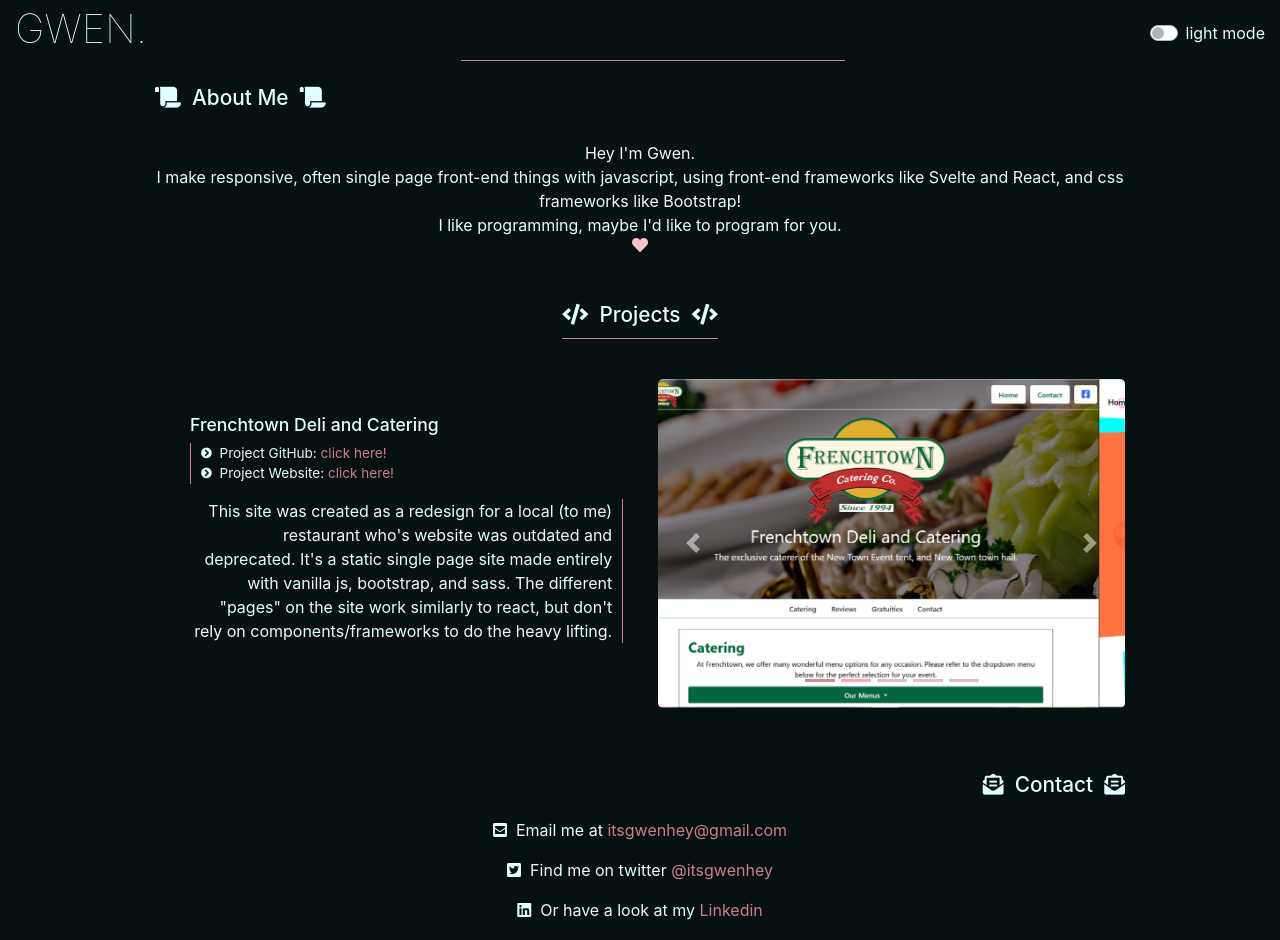
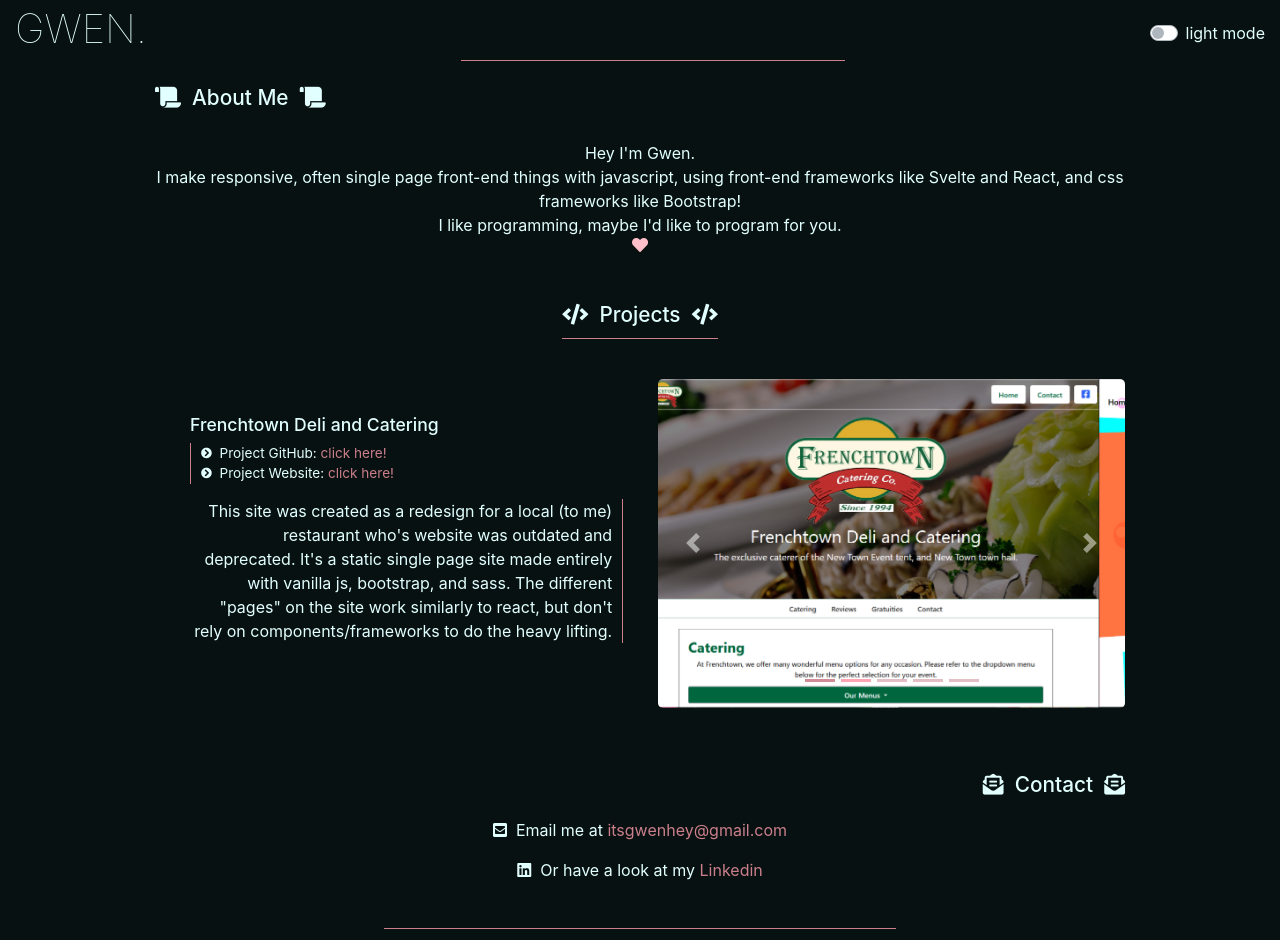
Before and after one commit to HeyItsGwen/Gwen-dotcom, a Svelte app: page / in a window 1280 px wide. Shown: the top 940 px of the page. Built offline with nearby package versions, Linux system fonts and the light colour scheme.

Commit message:
Update Contact.svelte

```diff
--- a/src/Contact.svelte
+++ b/src/Contact.svelte
@@ -2,7 +2,6 @@
     <h2 class='align-self-center align-self-md-end'><i class="fas fa-envelope-open-text"></i>&nbsp Contact &nbsp<i class="fas fa-envelope-open-text"></i></h2>
     <div class='d-flex flex-column' id='contact'>
         <p><i class="fas fa-envelope-square"></i>&nbsp Email me at <a href='mailto: itsgwenhey@gmail.com' target='blank'>itsgwenhey@gmail.com</a></p>
-        <p><i class="fab fa-twitter-square"></i>&nbsp Find me on twitter <a href='https://twitter.com/itsgwenhey' target='blank'>@itsgwenhey</a></p>
         <p><i class="fab fa-linkedin"></i>&nbsp Or have a look at my <a href='https://www.linkedin.com/in/gwen-hey-642109191/' target='blank'>Linkedin</a></p>
     </div>
 </div>
```
